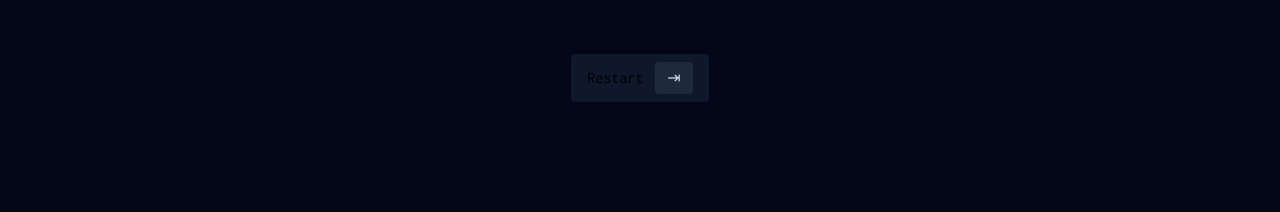
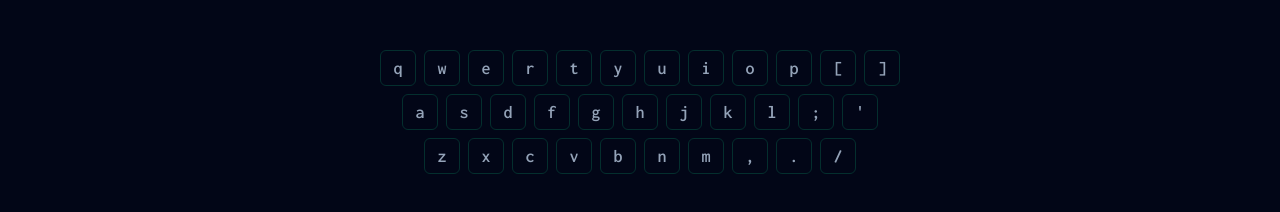
Before and after one commit to NoahLloyd/typing, a Next.js app: page / in a window 1280 px wide. Shown: the part 444-656 px from the top of the page. Built offline with nearby package versions, Linux system fonts and the light colour scheme; no server answers.

Commit message:
Added keyboard

```diff
--- /dev/null
+++ b/src/app/typingtest/KeyboardKey.tsx
@@ -0,0 +1,23 @@
+import React from "react";
+
+interface KeyboardKeyProps {
+  value: string;
+  highlight: boolean;
+}
+
+const KeyboardKey: React.FC<KeyboardKeyProps> = ({ value, highlight }) => {
+  const activeClass = highlight
+    ? "ring-2 border-teal-500 ring-teal-500 text-white"
+    : "text-slate-400";
+
+  return (
+    <button
+      className={`p-2 w-9 h-9 border transition-all border-teal-950 flex justify-center items-center m-1 text-lg font-semibold rounded-md ${activeClass}`}
+      tabIndex={-1}
+    >
+      {value}
+    </button>
+  );
+};
+
+export default KeyboardKey;
--- a/src/app/typingtest/TestContainer.tsx
+++ b/src/app/typingtest/TestContainer.tsx
@@ -7,6 +7,7 @@ import { generateText } from "./textGenerator";
 import { reconstructUserInput } from "./keystrokeUtils";
 import { Clock, Type } from "lucide-react"; // Import Lucide icons
 import SelectionPill from "./SelectionPill";
+import VirtualKeyboard from "./VirtualKeyboard";
 
 const TestContainer: React.FC = () => {
   const [keystrokes, setKeystrokes] = useState<
@@ -18,7 +19,7 @@ const TestContainer: React.FC = () => {
   const [testEnded, setTestEnded] = useState<boolean>(false);
   const [replaying, setReplaying] = useState<boolean>(false);
   const [textToType, setTextToType] = useState<string>("");
-  const [selectionType, setSelectionType] = useState<string>("words");
+  const [selectionType, setSelectionType] = useState<string>("time");
   const [selectionValue, setSelectionValue] = useState<number>(15);
 
   const handleSelect = (type: string, value: number) => {
@@ -145,21 +146,7 @@ const TestContainer: React.FC = () => {
             replaying={replaying}
             setReplaying={setReplaying}
           />
-          <div
-            onClick={() => {
-              replaying ? setReplaying(false) : restartTest();
-            }}
-            className="flex items-center justify-center bg-slate-900 py-2 px-4 rounded"
-          >
-            <button tabIndex={-1} className="mr-3">
-              Restart
-            </button>
-            <div className="bg-slate-800 font-light rounded py-1 px-3">
-              <button tabIndex={-1} className="text-slate-300">
-                ⇥
-              </button>
-            </div>
-          </div>
+          <VirtualKeyboard keystrokes={keystrokes} />
         </>
       ) : (
         <>
--- /dev/null
+++ b/src/app/typingtest/VirtualKeyboard.tsx
@@ -0,0 +1,45 @@
+import React, { useEffect, useState } from "react";
+import KeyboardKey from "./KeyboardKey";
+
+interface VirtualKeyboardProps {
+  keystrokes: Array<{ key: string; timestamp: Date }>;
+}
+
+const VirtualKeyboard: React.FC<VirtualKeyboardProps> = ({ keystrokes }) => {
+  const [highlightedKey, setHighlightedKey] = useState<string | null>(null);
+
+  useEffect(() => {
+    if (keystrokes.length > 0) {
+      const latestKeystroke = keystrokes[keystrokes.length - 1].key;
+      setHighlightedKey(latestKeystroke);
+
+      const timer = setTimeout(() => {
+        setHighlightedKey(null);
+      }, 200); // Highlight for 200ms
+
+      return () => clearTimeout(timer);
+    }
+  }, [keystrokes]);
+
+  const keyRows = ["qwertyuiop[]", "asdfghjkl;'", "zxcvbnm,./"].map((row) =>
+    row?.split("")
+  );
+
+  return (
+    <div className="mt-8">
+      {keyRows.map((row, index) => (
+        <div key={index} className="flex justify-center">
+          {row?.map((key) => (
+            <KeyboardKey
+              key={key}
+              value={key}
+              highlight={highlightedKey === key}
+            />
+          ))}
+        </div>
+      ))}
+    </div>
+  );
+};
+
+export default VirtualKeyboard;
```
